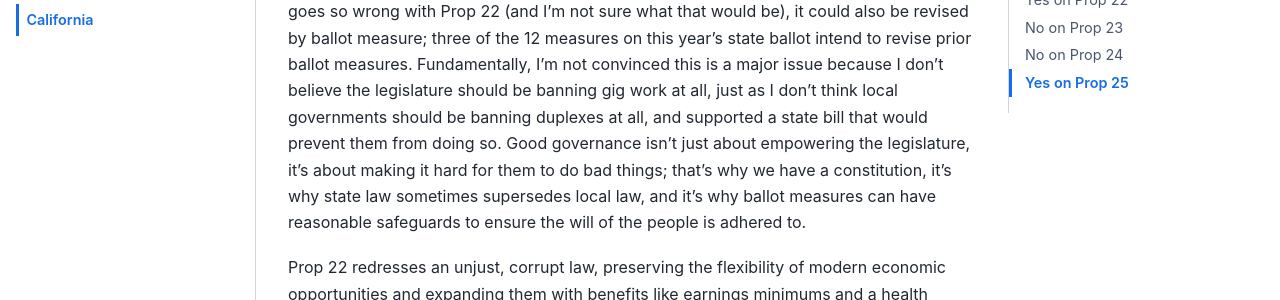
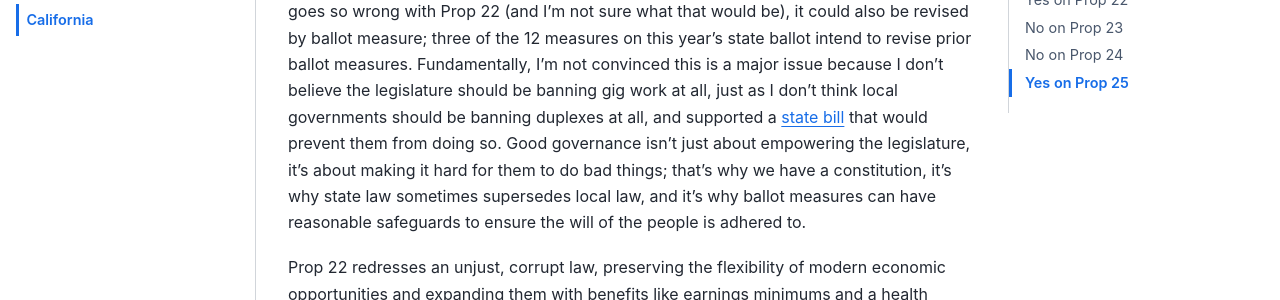
Before and after one commit to MaxGhenis/vote, a Jupyter Book: the page built from docs/nov2020/california.md, in a window 1280 px wide and 900 px high, scrolled down 11677 px. Shown: the part 312-612 px from the top of the window. Built offline with Jupyter Book 1.0.4 settings and Sphinx 7.4.7 and the Sphinx Book theme 1.1.4, drawn with Linux system fonts in a browser that asks for light colours; some of the changed lines change nothing that is shown; some of the changed text lies outside the part shown.

Commit message:
link sb1120

```diff
--- a/docs/nov2020/california.md
+++ b/docs/nov2020/california.md
@@ -176,7 +176,7 @@
 If something goes so wrong with Prop 22 (and I'm not sure what that would be), it could also be revised by ballot measure; three of the 12 measures on this year's state ballot intend to revise prior ballot measures.
 Fundamentally, I'm not convinced this is a major issue because I don't believe the legislature should be banning
 gig work at all, just as I don't think local governments should be banning duplexes at all, and supported
-a state bill that would prevent them from doing so.
+a [state bill](https://www.latimes.com/homeless-housing/story/2020-09-01/california-assembly-sb-1120-duplexes) that would prevent them from doing so.
 Good governance isn't just about empowering the legislature, it's about making it hard for them to do bad things;
 that's why we have a constitution, it's why state law sometimes supersedes local law, and it's why
 ballot measures can have reasonable safeguards to ensure the will of the people is adhered to.
```
